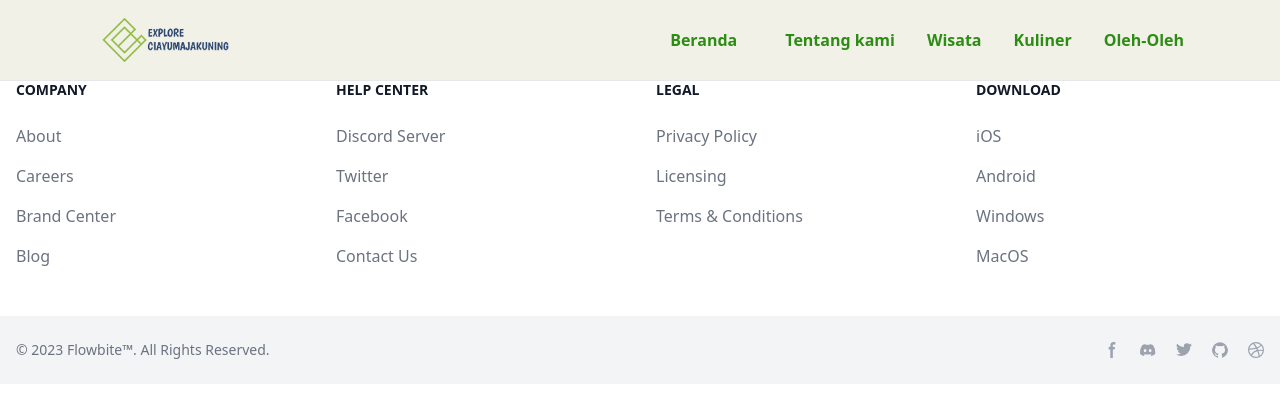
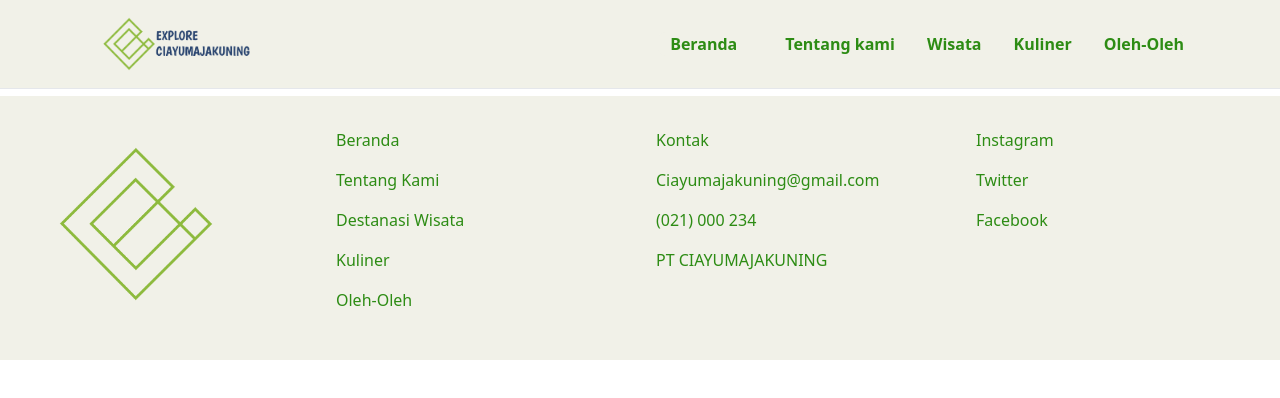
Before and after one commit to MfarisRf/Wisata, a React (Vite) app in the folder Client/Wisata/: page / in a window 1280 px wide. Shown: the top 398 px of the page. Built offline with nearby package versions, Linux system fonts and the light colour scheme.

Commit message:
update  footer

```diff
--- a/Client/Wisata/src/components/Footer.jsx
+++ b/Client/Wisata/src/components/Footer.jsx
@@ -1,34 +1,55 @@
 // eslint-disable-next-line no-unused-vars
 import React from 'react'
+import logo from "../assets/images/Logo_Only.png"
 
 const Footer = () => {
   return (
 
-<footer className="bg-white dark:bg-gray-900">
+<footer className="bg-f1f1e8 dark:bg-gray-900 font-">
     <div className="mx-auto w-full max-w-screen-xl">
       <div className="grid grid-cols-2 gap-8 px-4 py-6 lg:py-8 md:grid-cols-4">
         <div>
-            <h2 className="mb-6 text-sm font-semibold text-gray-900 uppercase dark:text-white">Company</h2>
-            <ul className="text-gray-500 dark:text-gray-400 font-medium">
+            <img src={logo} className="img-fluid logo object h-40 w-40 mt-4 ml-10 stransition-transform hover:scale-110" alt="brand" />
+        </div>
+        <div>
+            <ul className="text-2d8c14 dark:text-gray-400 font-medium">
                 <li className="mb-4">
-                    <a href="#" className=" hover:underline">About</a>
+                    <a href="#" className="hover:underline">Beranda</a>
                 </li>
                 <li className="mb-4">
-                    <a href="#" className="hover:underline">Careers</a>
+                    <a href="#" className="hover:underline">Tentang Kami</a>
                 </li>
                 <li className="mb-4">
-                    <a href="#" className="hover:underline">Brand Center</a>
+                    <a href="#" className="hover:underline">Destanasi Wisata</a>
                 </li>
                 <li className="mb-4">
-                    <a href="#" className="hover:underline">Blog</a>
+                    <a href="#" className="hover:underline">Kuliner</a>
+                </li>
+                <li className="mb-4">
+                    <a href="#" className="hover:underline">Oleh-Oleh</a>
                 </li>
             </ul>
         </div>
         <div>
-            <h2 className="mb-6 text-sm font-semibold text-gray-900 uppercase dark:text-white">Help center</h2>
-            <ul className="text-gray-500 dark:text-gray-400 font-medium">
+            <ul className="text-2d8c14 dark:text-gray-400 font-medium">
                 <li className="mb-4">
-                    <a href="#" className="hover:underline">Discord Server</a>
+                    <a href="#" className="hover:underline">Kontak</a>
+                </li>
+                <li className="mb-4">
+                    <a href="#" className="hover:underline">Ciayumajakuning@gmail.com</a>
+                </li>
+                <li className="mb-4">
+                    <a href="#" className="hover:underline">(021) 000 234</a>
+                </li>
+                <li className="mb-4">
+                    <a href="#" className="hover:underline">PT CIAYUMAJAKUNING</a>
+                </li>
+            </ul>
+        </div>
+        <div>
+            <ul className="text-2d8c14 dark:text-gray-400 font-medium">
+                <li className="mb-4">
+                    <a href="#" className="hover:underline">Instagram</a>
                 </li>
                 <li className="mb-4">
                     <a href="#" className="hover:underline">Twitter</a>
@@ -36,83 +57,14 @@ const Footer = () => {
                 <li className="mb-4">
                     <a href="#" className="hover:underline">Facebook</a>
                 </li>
-                <li className="mb-4">
-                    <a href="#" className="hover:underline">Contact Us</a>
-                </li>
-            </ul>
-        </div>
-        <div>
-            <h2 className="mb-6 text-sm font-semibold text-gray-900 uppercase dark:text-white">Legal</h2>
-            <ul className="text-gray-500 dark:text-gray-400 font-medium">
-                <li className="mb-4">
-                    <a href="#" className="hover:underline">Privacy Policy</a>
-                </li>
-                <li className="mb-4">
-                    <a href="#" className="hover:underline">Licensing</a>
-                </li>
-                <li className="mb-4">
-                    <a href="#" className="hover:underline">Terms &amp; Conditions</a>
-                </li>
-            </ul>
-        </div>
-        <div>
-            <h2 className="mb-6 text-sm font-semibold text-gray-900 uppercase dark:text-white">Download</h2>
-            <ul className="text-gray-500 dark:text-gray-400 font-medium">
-                <li className="mb-4">
-                    <a href="#" className="hover:underline">iOS</a>
-                </li>
-                <li className="mb-4">
-                    <a href="#" className="hover:underline">Android</a>
-                </li>
-                <li className="mb-4">
-                    <a href="#" className="hover:underline">Windows</a>
-                </li>
-                <li className="mb-4">
-                    <a href="#" className="hover:underline">MacOS</a>
-                </li>
+
             </ul>
         </div>
     </div>
-    <div className="px-4 py-6 bg-gray-100 dark:bg-gray-700 md:flex md:items-center md:justify-between">
-        <span className="text-sm text-gray-500 dark:text-gray-300 sm:text-center">© 2023 <a href="https://flowbite.com/">Flowbite™</a>. All Rights Reserved.
-        </span>
-        <div className="flex mt-4 space-x-5 sm:justify-center md:mt-0">
-            <a href="#" className="text-gray-400 hover:text-gray-900 dark:hover:text-white">
-                  <svg className="w-4 h-4" aria-hidden="true" xmlns="http://www.w3.org/2000/svg" fill="currentColor" viewBox="0 0 8 19">
-                        <path fillRule="evenodd" d="M6.135 3H8V0H6.135a4.147 4.147 0 0 0-4.142 4.142V6H0v3h2v9.938h3V9h2.021l.592-3H5V3.591A.6.6 0 0 1 5.592 3h.543Z" clipRule="evenodd"/>
-                    </svg>
-                  <span className="sr-only">Facebook page</span>
-              </a>
-              <a href="#" className="text-gray-400 hover:text-gray-900 dark:hover:text-white">
-                  <svg className="w-4 h-4" aria-hidden="true" xmlns="http://www.w3.org/2000/svg" fill="currentColor" viewBox="0 0 21 16">
-                        <path d="M16.942 1.556a16.3 16.3 0 0 0-4.126-1.3 12.04 12.04 0 0 0-.529 1.1 15.175 15.175 0 0 0-4.573 0 11.585 11.585 0 0 0-.535-1.1 16.274 16.274 0 0 0-4.129 1.3A17.392 17.392 0 0 0 .182 13.218a15.785 15.785 0 0 0 4.963 2.521c.41-.564.773-1.16 1.084-1.785a10.63 10.63 0 0 1-1.706-.83c.143-.106.283-.217.418-.33a11.664 11.664 0 0 0 10.118 0c.137.113.277.224.418.33-.544.328-1.116.606-1.71.832a12.52 12.52 0 0 0 1.084 1.785 16.46 16.46 0 0 0 5.064-2.595 17.286 17.286 0 0 0-2.973-11.59ZM6.678 10.813a1.941 1.941 0 0 1-1.8-2.045 1.93 1.93 0 0 1 1.8-2.047 1.919 1.919 0 0 1 1.8 2.047 1.93 1.93 0 0 1-1.8 2.045Zm6.644 0a1.94 1.94 0 0 1-1.8-2.045 1.93 1.93 0 0 1 1.8-2.047 1.918 1.918 0 0 1 1.8 2.047 1.93 1.93 0 0 1-1.8 2.045Z"/>
-                    </svg>
-                  <span className="sr-only">Discord community</span>
-              </a>
-              <a href="#" className="text-gray-400 hover:text-gray-900 dark:hover:text-white">
-                  <svg className="w-4 h-4" aria-hidden="true" xmlns="http://www.w3.org/2000/svg" fill="currentColor" viewBox="0 0 20 17">
-                    <path fillRule="evenodd" d="M20 1.892a8.178 8.178 0 0 1-2.355.635 4.074 4.074 0 0 0 1.8-2.235 8.344 8.344 0 0 1-2.605.98A4.13 4.13 0 0 0 13.85 0a4.068 4.068 0 0 0-4.1 4.038 4 4 0 0 0 .105.919A11.705 11.705 0 0 1 1.4.734a4.006 4.006 0 0 0 1.268 5.392 4.165 4.165 0 0 1-1.859-.5v.05A4.057 4.057 0 0 0 4.1 9.635a4.19 4.19 0 0 1-1.856.07 4.108 4.108 0 0 0 3.831 2.807A8.36 8.36 0 0 1 0 14.184 11.732 11.732 0 0 0 6.291 16 11.502 11.502 0 0 0 17.964 4.5c0-.177 0-.35-.012-.523A8.143 8.143 0 0 0 20 1.892Z" clipRule="evenodd"/>
-                </svg>
-                  <span className="sr-only">Twitter page</span>
-              </a>
-              <a href="#" className="text-gray-400 hover:text-gray-900 dark:hover:text-white">
-                  <svg className="w-4 h-4" aria-hidden="true" xmlns="http://www.w3.org/2000/svg" fill="currentColor" viewBox="0 0 20 20">
-                        <path fillRule="evenodd" d="M10 .333A9.911 9.911 0 0 0 6.866 19.65c.5.092.678-.215.678-.477 0-.237-.01-1.017-.014-1.845-2.757.6-3.338-1.169-3.338-1.169a2.627 2.627 0 0 0-1.1-1.451c-.9-.615.07-.6.07-.6a2.084 2.084 0 0 1 1.518 1.021 2.11 2.11 0 0 0 2.884.823c.044-.503.268-.973.63-1.325-2.2-.25-4.516-1.1-4.516-4.9A3.832 3.832 0 0 1 4.7 7.068a3.56 3.56 0 0 1 .095-2.623s.832-.266 2.726 1.016a9.409 9.409 0 0 1 4.962 0c1.89-1.282 2.717-1.016 2.717-1.016.366.83.402 1.768.1 2.623a3.827 3.827 0 0 1 1.02 2.659c0 3.807-2.319 4.644-4.525 4.889a2.366 2.366 0 0 1 .673 1.834c0 1.326-.012 2.394-.012 2.72 0 .263.18.572.681.475A9.911 9.911 0 0 0 10 .333Z" clipRule="evenodd"/>
-                  </svg>
-                  <span className="sr-only">GitHub account</span>
-              </a>
-              <a href="#" className="text-gray-400 hover:text-gray-900 dark:hover:text-white">
-                  <svg className="w-4 h-4" aria-hidden="true" xmlns="http://www.w3.org/2000/svg" fill="currentColor" viewBox="0 0 20 20">
-                    <path fillRule="evenodd" d="M10 0a10 10 0 1 0 10 10A10.009 10.009 0 0 0 10 0Zm6.613 4.614a8.523 8.523 0 0 1 1.93 5.32 20.094 20.094 0 0 0-5.949-.274c-.059-.149-.122-.292-.184-.441a23.879 23.879 0 0 0-.566-1.239 11.41 11.41 0 0 0 4.769-3.366ZM8 1.707a8.821 8.821 0 0 1 2-.238 8.5 8.5 0 0 1 5.664 2.152 9.608 9.608 0 0 1-4.476 3.087A45.758 45.758 0 0 0 8 1.707ZM1.642 8.262a8.57 8.57 0 0 1 4.73-5.981A53.998 53.998 0 0 1 9.54 7.222a32.078 32.078 0 0 1-7.9 1.04h.002Zm2.01 7.46a8.51 8.51 0 0 1-2.2-5.707v-.262a31.64 31.64 0 0 0 8.777-1.219c.243.477.477.964.692 1.449-.114.032-.227.067-.336.1a13.569 13.569 0 0 0-6.942 5.636l.009.003ZM10 18.556a8.508 8.508 0 0 1-5.243-1.8 11.717 11.717 0 0 1 6.7-5.332.509.509 0 0 1 .055-.02 35.65 35.65 0 0 1 1.819 6.476 8.476 8.476 0 0 1-3.331.676Zm4.772-1.462A37.232 37.232 0 0 0 13.113 11a12.513 12.513 0 0 1 5.321.364 8.56 8.56 0 0 1-3.66 5.73h-.002Z" clipRule="evenodd"/>
-                </svg>
-                  <span className="sr-only">Dribbble account</span>
-              </a>
-        </div>
-      </div>
     </div>
 </footer>
 
-  )
+    )
 }
 
 export default Footer
--- a/Client/Wisata/src/components/Navbar.jsx
+++ b/Client/Wisata/src/components/Navbar.jsx
@@ -7,8 +7,8 @@ const Navbar = () => {
 
 <nav className="bg-f1f1e8 dark:bg-gray-900 fixed w-full z-20 top-0 left-0 border-b border-f1f1e8 dark:border-f1f1e8">
   <div className="max-w-screen-xl flex flex-wrap items-center justify-between mx-auto p-4">
-  <a href="#" className="flex items-center">
-  <img src={logo} className="img-fluid logo h-12 w-50 ml-20" alt="brand" />
+  <a href="#" className="flex items-center space-x-3 rtl:space-x-reverse">
+  <img src={logo} className="img-fluid logo object-contain h-15 w-40 ml-20" alt="brand" />
   </a>
   <div className="items-center justify-between hidden w-full md:flex md:w-auto md:order-1" id="navbar-sticky">
     <ul className="flex flex-col p-4 md:p-0 mt-4 font-sm mr-20 rounded-lg bg-gray-50 md:flex-row md:space-x-8 md:mt-0 md:border-0 md:bg-f1f1e8 :bg-gray-800 md:dark:bg-gray-900 dark:border-gray-700">
--- a/Client/Wisata/src/page/Home.jsx
+++ b/Client/Wisata/src/page/Home.jsx
@@ -8,6 +8,7 @@ const Home = () => {
     <>
       <Navbar/>
       <div>Lorem ipsum dolor sit amet, consectetur adipisicing elit. Neque eaque quasi hic delectus, ex ad itaque voluptatem velit soluta tempora quam, eveniet reprehenderit quisquam ullam aliquid laboriosam saepe. Nihil, deleniti.</div>
+      <br /> <br />
       <Footer/>
     </>
   )
```
Also changed, not shown: Client/Wisata/src/assets/images/Logo_Only.png (added).
